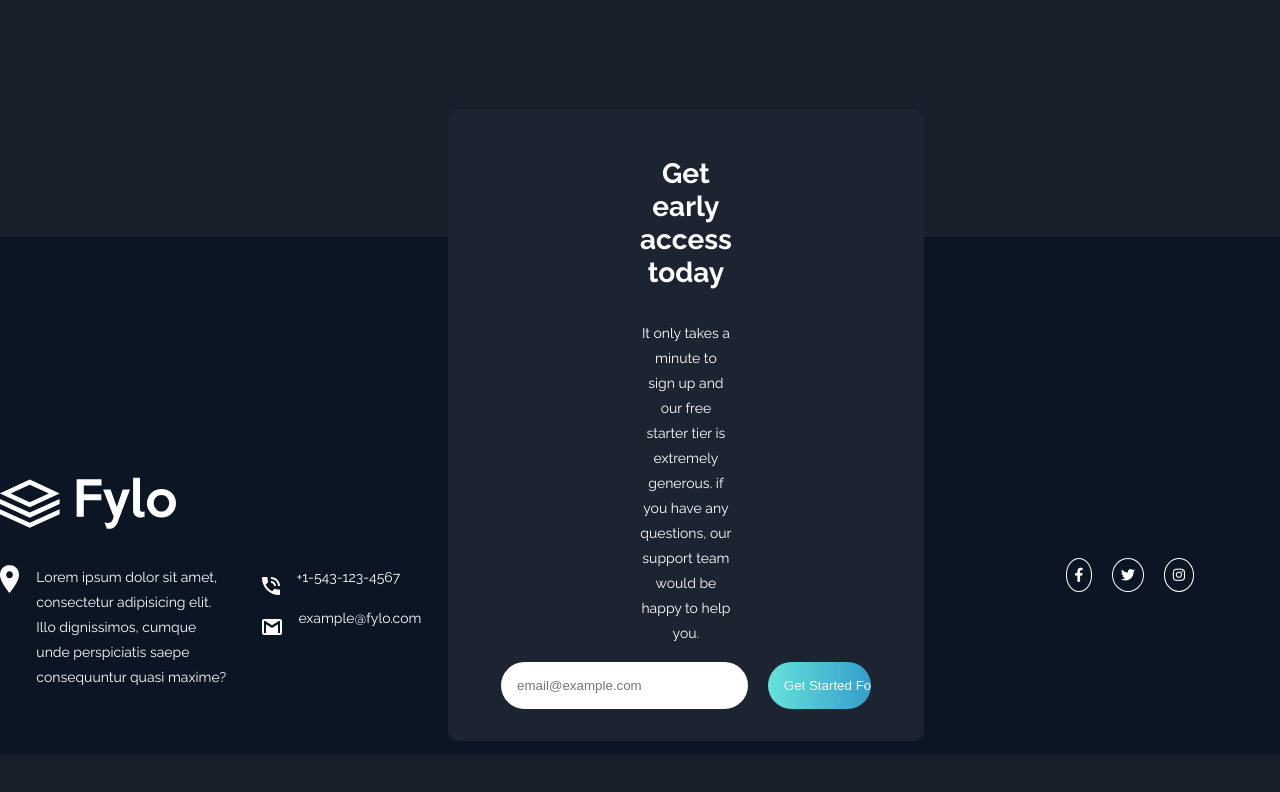
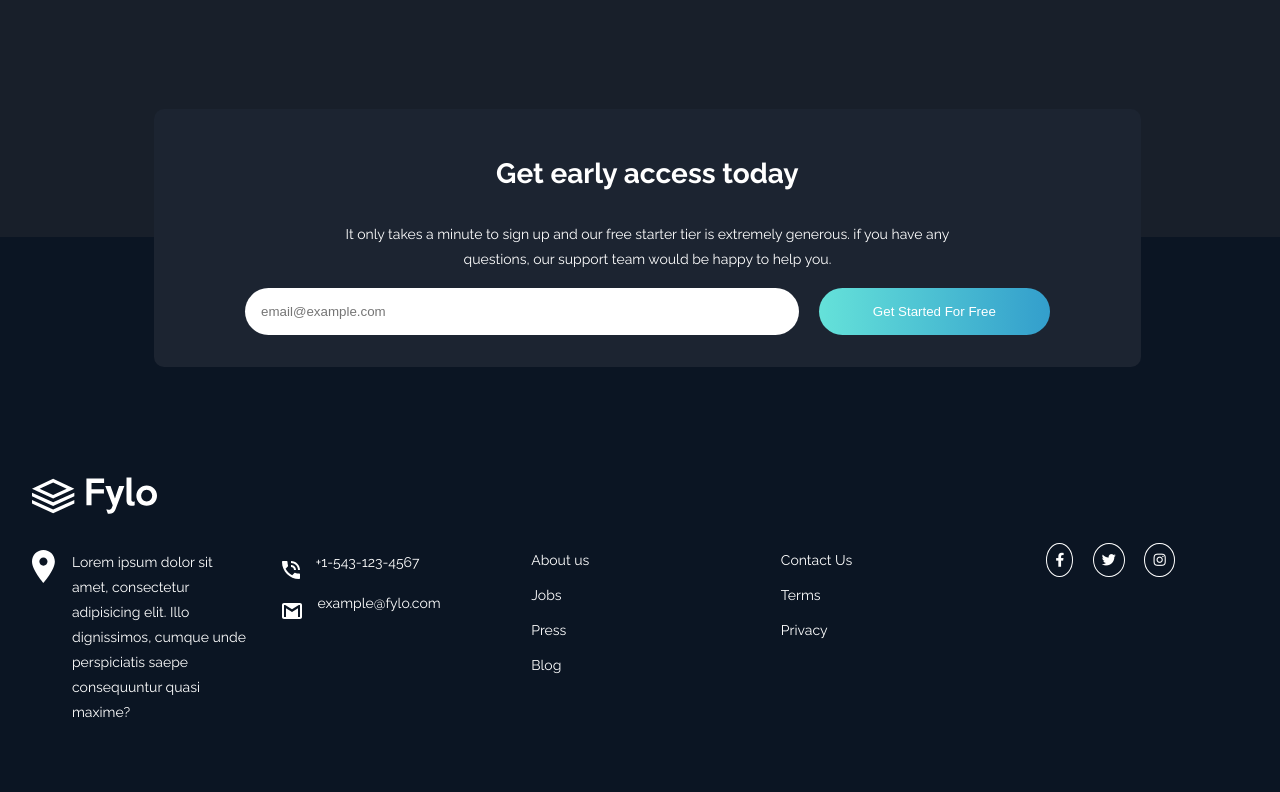
Before and after one commit to kayoJr/Fylo, a plain HTML site: page index.html in a window 1280 px wide. Shown: the part 2303-3095 px from the top of the page. Before the commit the page ends 3057 px from the top, so only its background shows below. Drawn offline with nearby package versions, Linux system fonts and the light colour scheme.

Commit message:
upto footer

```diff
--- a/style.css
+++ b/style.css
@@ -180,9 +180,7 @@ nav .logo img {
   margin-bottom: 5rem;
   position: absolute;
   top: -8rem;
-  right: 50%;
-  left: 28rem;
-
+  left: 12%;
 }
 .early-access h1,
 .early-access p{
@@ -216,7 +214,13 @@ footer{
   display: grid;
   grid-template-columns: repeat(5, .3fr);
   grid-gap: 2rem;
-  margin-top: 2rem;
+  margin: 2rem;
+}
+footer .logo{
+  margin-left: 2rem;
+}
+footer .logo img{
+  width: 10%;
 }
 .location{
   display: flex;
```
